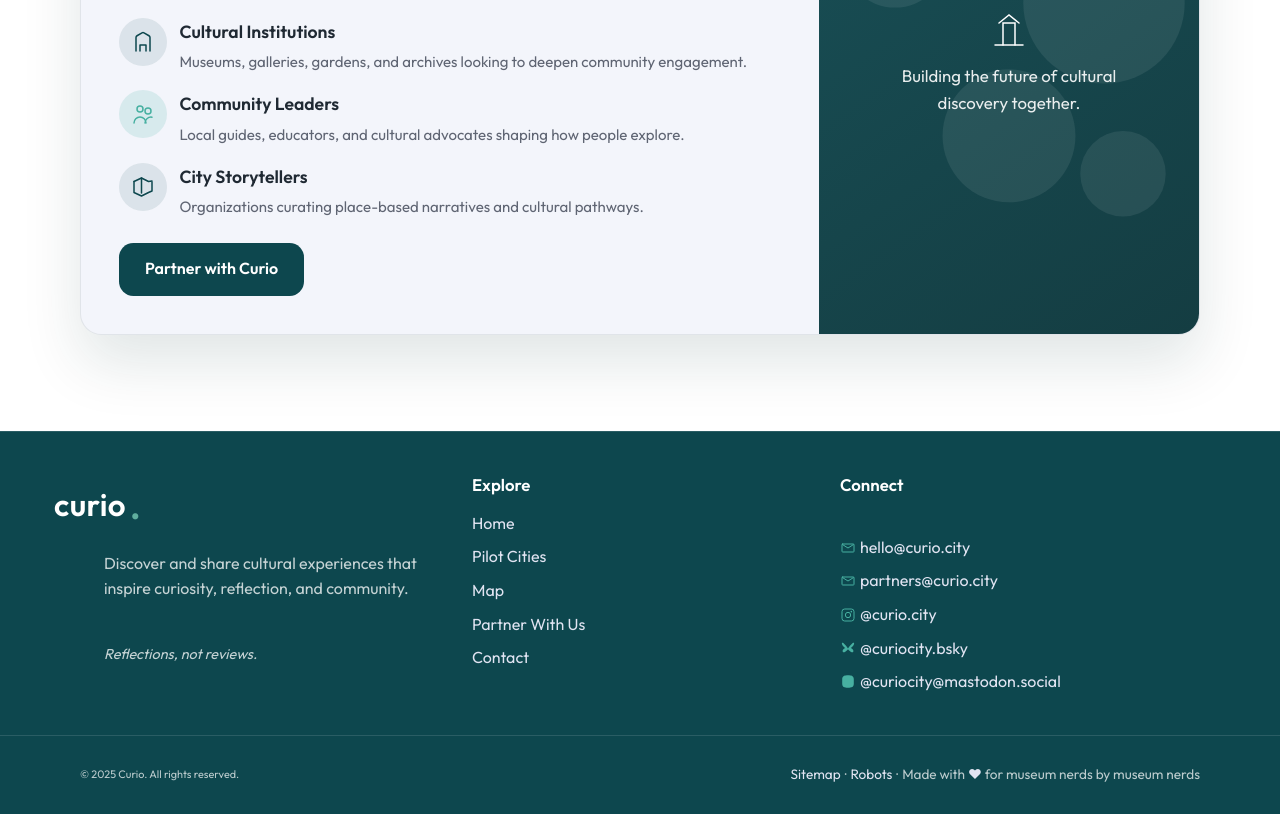
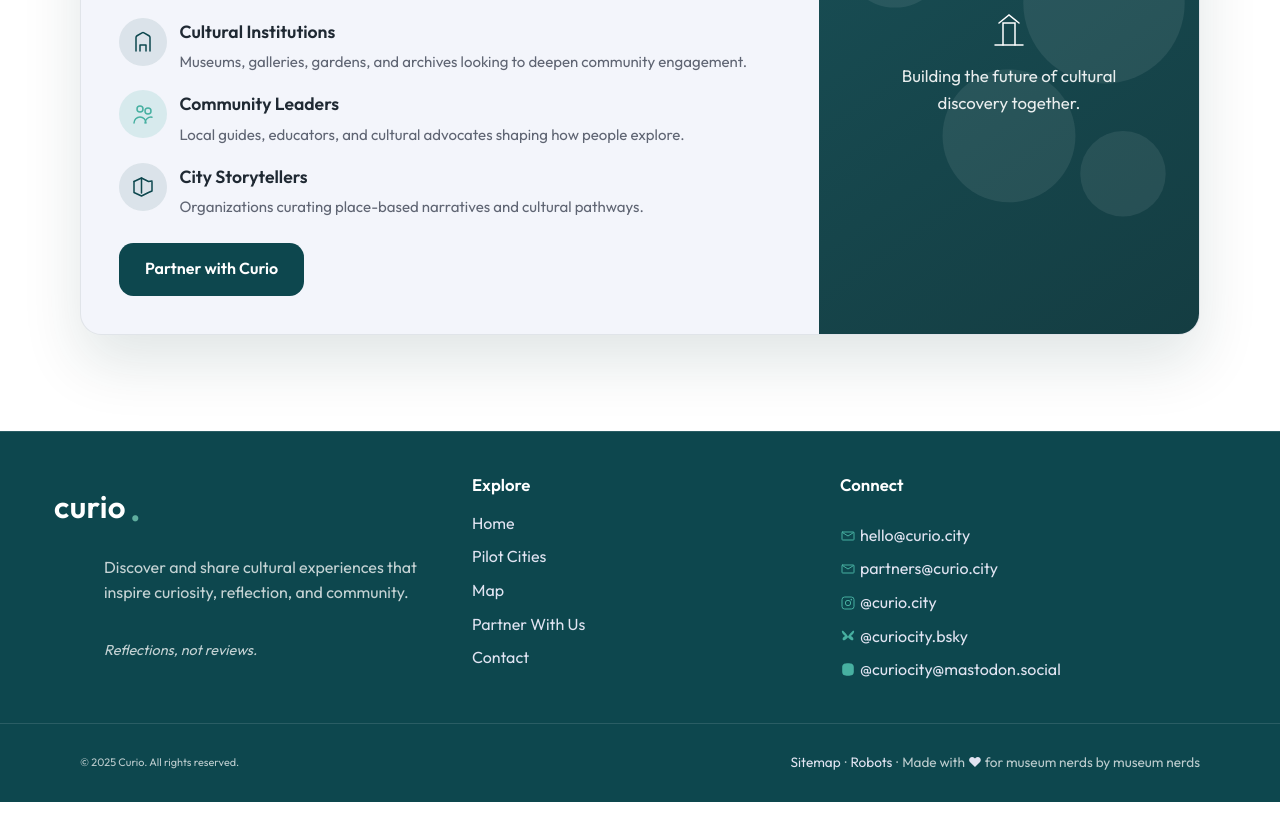
Before and after one commit to project-curio/curio-web, a website: page index.html in a window 1280 px wide. Shown: the part 3626-4440 px from the top of the page. Drawn offline with Linux system fonts and the light colour scheme.

Commit message:
Improve footer layout and alignment styles
Adjusted grid alignment in the footer by adding justify-items and justify-self properties. Updated margin settings for .footer-brand p and .footer-links to enhance visual consistency and alignment.

```diff
--- a/assets/css/styles.css
+++ b/assets/css/styles.css
@@ -1413,17 +1413,18 @@
   display: grid;
   gap: var(--space-sm);
   text-align: left;
+  justify-items: start;
 }
 
 .footer-brand p {
   color: rgba(255, 255, 255, 0.76);
   max-width: 38ch;
-  margin-bottom: var(--space-sm);
-  margin-left: 0;
+  margin: 0;
 }
 
 .footer-brand .logo {
   color: #ffffff;
+  justify-self: start;
 }
 
 .footer-brand .logo .logo-accent {
@@ -1487,7 +1488,7 @@
 .footer-links {
   display: grid;
   gap: var(--space-xs);
-  margin-top: var(--space-sm);
+  margin-top: 0;
 }
 
 .footer-links a {
```
